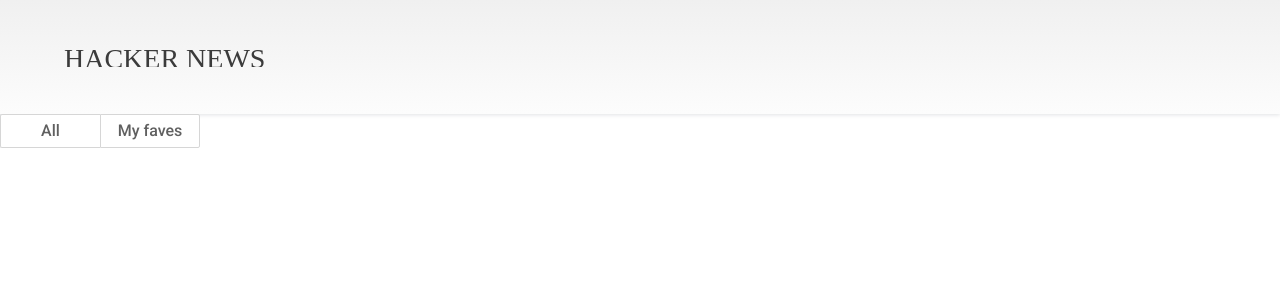
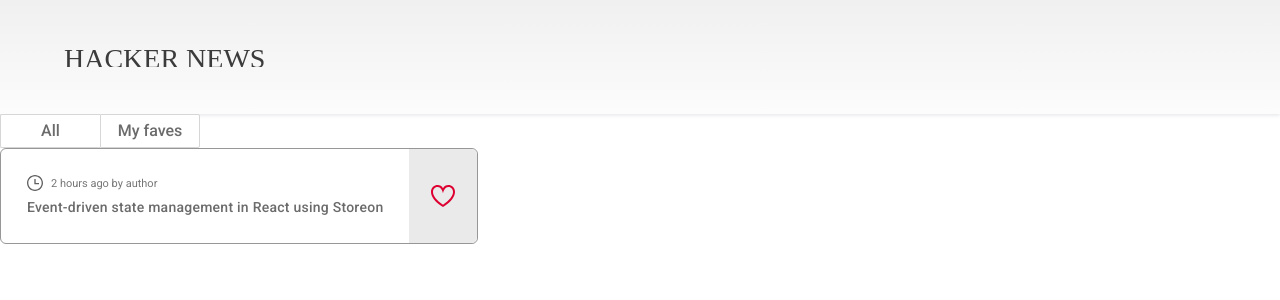
Before and after one commit to heraldofortuna/hacker-news, a React (Create React App) app: page / in a window 1280 px wide. Shown: the top 300 px of the page. Built offline with nearby package versions, Linux system fonts and the light colour scheme.

Commit message:
El componente del card fue creado y sus estilos fueron implementados

```diff
--- a/src/App.js
+++ b/src/App.js
@@ -1,12 +1,14 @@
 import "./styles/App.css";
 import Header from "./components/Header";
 import Tab from "./components/Tab";
+import Card from "./components/Card";
 
 const App = () => {
   return (
     <div>
       <Header />
       <Tab />
+      <Card />
     </div>
   );
 };
--- /dev/null
+++ b/src/components/Card.js
@@ -0,0 +1,28 @@
+import "../styles/Card.css";
+import clock from "../assets/clock.svg";
+import heart from "../assets/heart.svg";
+
+const Card = () => {
+  return (
+    <div className="card">
+      <div className="card__content">
+        <div className="card__content__time">
+          <img
+            className="card__content__time__icon"
+            src={clock}
+            alt="Publication time by author icon"
+          />
+          <p className="card__content__time__text">2 hours ago by author</p>
+        </div>
+        <p className="card__content__title">
+          Event-driven state management in React using Storeon
+        </p>
+      </div>
+      <div className="card__fave">
+        <img className="card__fave__icon" src={heart} alt="Favorite publication icon" />
+      </div>
+    </div>
+  );
+};
+
+export default Card;
--- a/src/styles/App.css
+++ b/src/styles/App.css
@@ -6,10 +6,11 @@
   --color-gray-1: #d6d6d6;
   --color-gray-2: #ececec;
   --color-gray-3: #eaeaea;
-  --color-gray-4: #828282;
-  --color-gray-5: #767676;
-  --color-gray-6: #6b6b6b;
-  --color-gray-7: #606060;
+  --color-gray-4: #979797;
+  --color-gray-5: #828282;
+  --color-gray-6: #767676;
+  --color-gray-7: #6b6b6b;
+  --color-gray-8: #606060;
   --color-black-1: #343434;
   --color-black-2: #3b3b3b;
   --color-black-3: #2e2e2e;
--- /dev/null
+++ b/src/styles/Card.css
@@ -0,0 +1,61 @@
+.card {
+  width: fit-content;
+  background-color: var(--color-white);
+  border-radius: 6px;
+  border: solid 1px var(--color-gray-4);
+  /** Flexbox styles **/
+  display: flex;
+  flex-direction: row;
+}
+
+.card__content {
+  padding: 26px;
+  /** Flexbox styles **/
+  display: flex;
+  flex-direction: column;
+  gap: 6px;
+}
+
+.card__fave {
+  width: 68px;
+  background-color: var(--color-gray-3);
+  border-radius: 0 6px 6px 0;
+  /** Grid CSS styles **/
+  display: grid;
+  place-items: center;
+}
+
+.card__content__time {
+  display: flex;
+  flex-direction: row;
+  align-items: center;
+  gap: 8px;
+}
+
+.card__content__time__icon {
+  width: 16px;
+}
+
+.card__content__time__text {
+  color: #767676;
+  font-size: 11px;
+  font-weight: normal;
+  font-stretch: normal;
+  font-style: normal;
+  line-height: normal;
+  letter-spacing: normal;
+}
+
+.card__content__title {
+  color: var(--color-gray-7);
+  font-size: 14px;
+  font-weight: 500;
+  font-stretch: normal;
+  font-style: normal;
+  line-height: 1.43;
+  letter-spacing: 0.25px;
+}
+
+.card__fave__icon {
+  cursor: pointer;
+}
```
